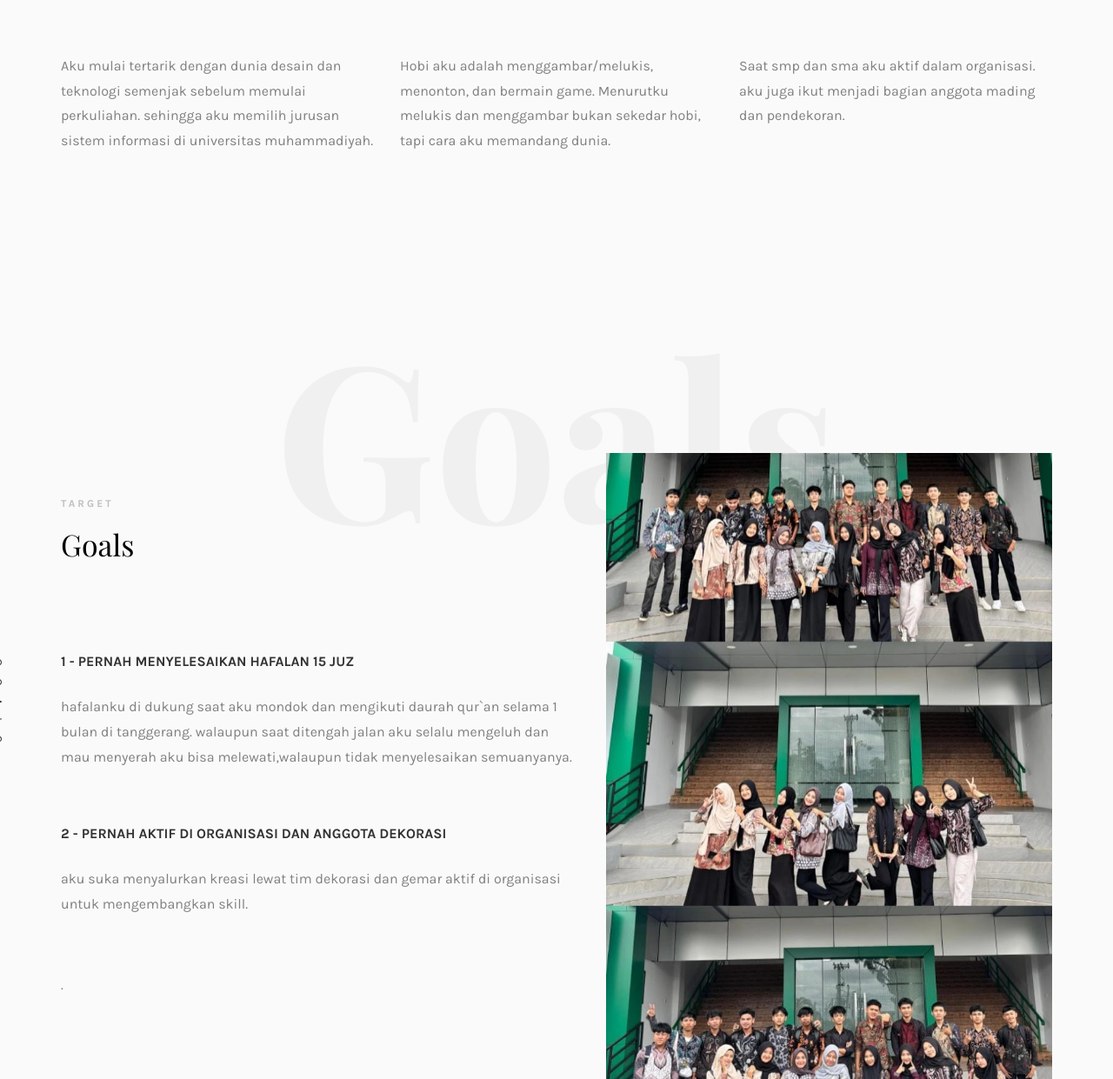
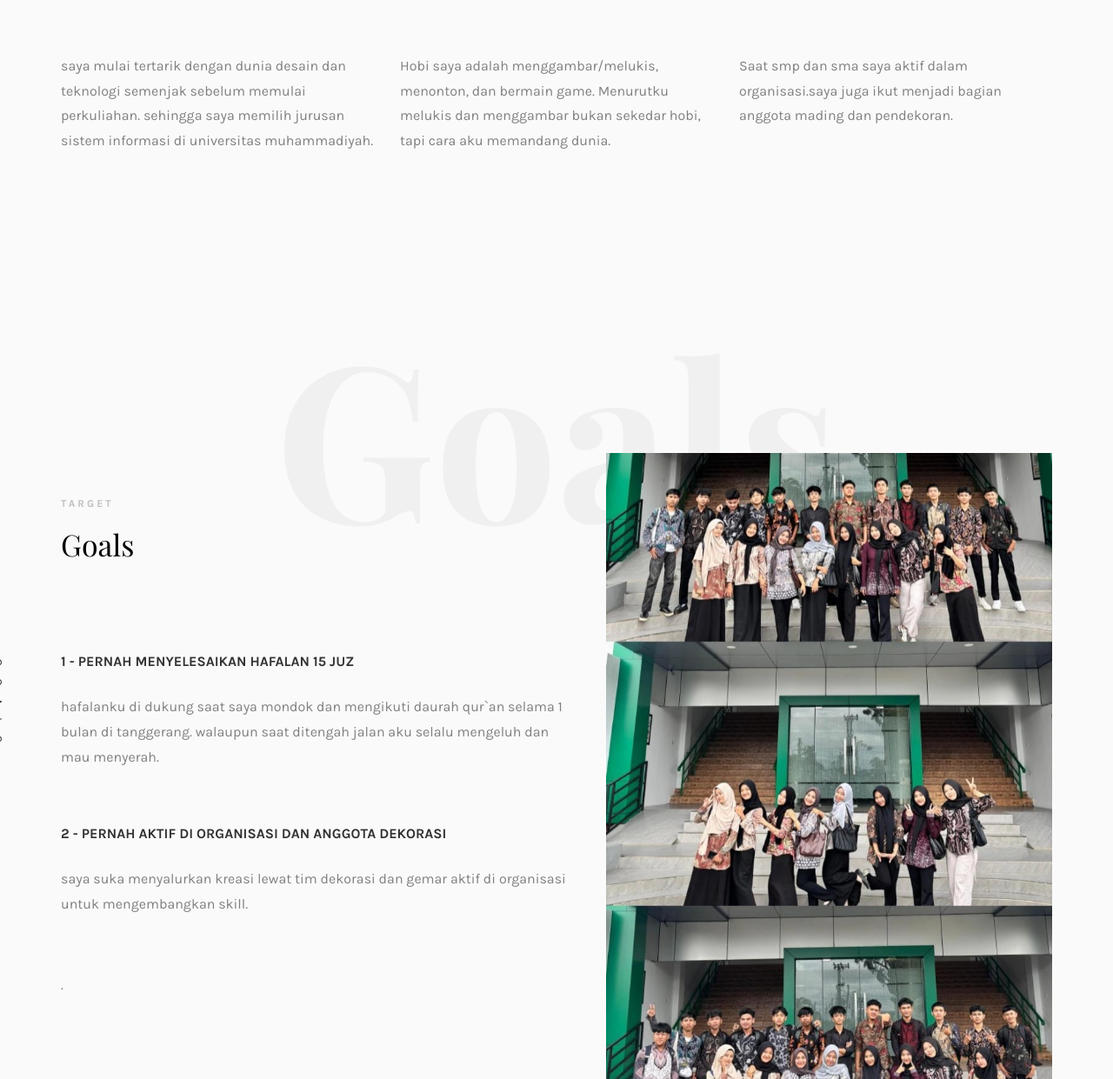
Before and after one commit to uswahhr17/cv-portovolio-uswah, a plain HTML site: page about.html in a window 1280 px wide. Shown: the part 1119-2360 px from the top of the page at 87% size. Drawn offline with nearby package versions, Linux system fonts and the light colour scheme; files whose address does not match are found by name; a web font is replaced by a local one.

Commit message:
Change 'aku' to 'saya' for consistency in text

```diff
--- a/about.html
+++ b/about.html
@@ -125,7 +125,7 @@
 								<div class="rotate">
 									<h2 class="heading">About</h2>
 								</div>
-								<p>halo nama saya uswatun!! <a href="#">kalian bisa memanggilku uswah,</a> aku berasal dari bengkulu. sekarang aku melanjutkan pendidikan di universitas muhammadiyah bengkulu.</p>
+								<p>halo nama saya uswatun!! <a href="#">kalian bisa memanggilku uswah,</a> saya berasal dari bengkulu. sekarang saya melanjutkan pendidikan di universitas muhammadiyah bengkulu.</p>
 								<p class="colorlib-social-icons">
 									<a href="#"><i class="icon-facebook4"></i></a>
 									<a href="#"><i class="icon-twitter3"></i></a>
@@ -139,13 +139,13 @@
 				</div>
 				<div class="row">
 					<div class="col-md-4 animate-box">
-						<p>Aku mulai tertarik dengan dunia desain dan teknologi semenjak sebelum memulai perkuliahan. sehingga aku memilih jurusan sistem informasi di universitas muhammadiyah.</p>
+						<p>saya mulai tertarik dengan dunia desain dan teknologi semenjak sebelum memulai perkuliahan. sehingga saya memilih jurusan sistem informasi di universitas muhammadiyah.</p>
 					</div>
 					<div class="col-md-4 animate-box">
-						<p>Hobi aku adalah menggambar/melukis, menonton, dan bermain game. Menurutku melukis dan menggambar bukan sekedar hobi, tapi cara aku memandang dunia. </p>
+						<p>Hobi saya adalah menggambar/melukis, menonton, dan bermain game. Menurutku melukis dan menggambar bukan sekedar hobi, tapi cara aku memandang dunia. </p>
 					</div>
 					<div class="col-md-4 animate-box">
-						<p>Saat smp dan sma aku aktif dalam organisasi. aku juga ikut menjadi bagian anggota mading dan pendekoran. </p>
+						<p>Saat smp dan sma saya aktif dalam organisasi.saya juga ikut menjadi bagian anggota mading dan pendekoran. </p>
 					</div>
 				</div>
 			</div>
@@ -175,11 +175,11 @@
 									<div class="col-md-12">
 										<div class="services animate-box">
 											<h3>1 - pernah menyelesaikan hafalan 15 juz </h3>
-											<p> hafalanku di dukung saat aku mondok dan mengikuti daurah qur`an selama 1 bulan di tanggerang. walaupun saat ditengah jalan aku selalu mengeluh dan mau menyerah aku bisa melewati,walaupun tidak menyelesaikan semuanyanya.</p>
+											<p> hafalanku di dukung saat saya mondok dan mengikuti daurah qur`an selama 1 bulan di tanggerang. walaupun saat ditengah jalan aku selalu mengeluh dan mau menyerah.</p>
 										</div>
 										<div class="services animate-box">
 											<h3>2 - pernah aktif di organisasi dan anggota dekorasi</h3>
-											<p> aku suka menyalurkan kreasi lewat tim dekorasi dan gemar aktif di organisasi untuk mengembangkan skill.</p>
+											<p> saya suka menyalurkan kreasi lewat tim dekorasi dan gemar aktif di organisasi untuk mengembangkan skill.</p>
 										</div>
 										<div class="services animate-box">
 											<h3> </h3>
```
